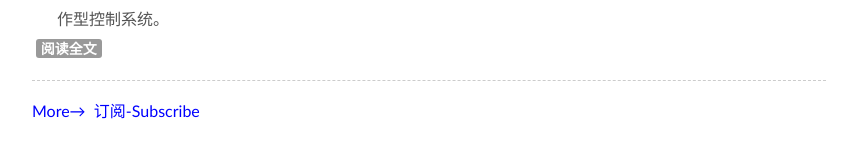
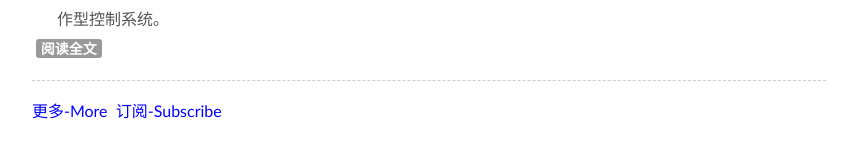
Before and after one commit to fk1091889767/tanwubin.github.io, a Jekyll site: the page built from index.html, in a window 1280 px wide and 900 px high, scrolled down 4566 px. Shown: the part 754-897 px from the top of the window, without its empty margins (211-1068 px from the left). Built offline with Jekyll 4.4.1, drawn with Linux system fonts in a browser that asks for light colours; comment, search, counter and statistics services are not loaded.

Commit message:
add feed

```diff
--- a/_includes/themes/effector-wide/index.html
+++ b/_includes/themes/effector-wide/index.html
@@ -7,6 +7,6 @@
     <span class="label label-important"><a href="{{ post.url }}"> <font color="white">阅读全文</font></a></span>
 </li><hr class="style-one"/>
 {% endfor %}
-<li><a class="btn"  href="/archive/">More→</a>&nbsp;&nbsp;<a class="btn" href="/feed/">订阅-Subscribe</a></li>
+<li><a class="btn"  href="/archive/">更多-More</a>&nbsp;&nbsp;<a class="btn" href="/feed/">订阅-Subscribe</a></li>
 </ul>
 </div>
```
